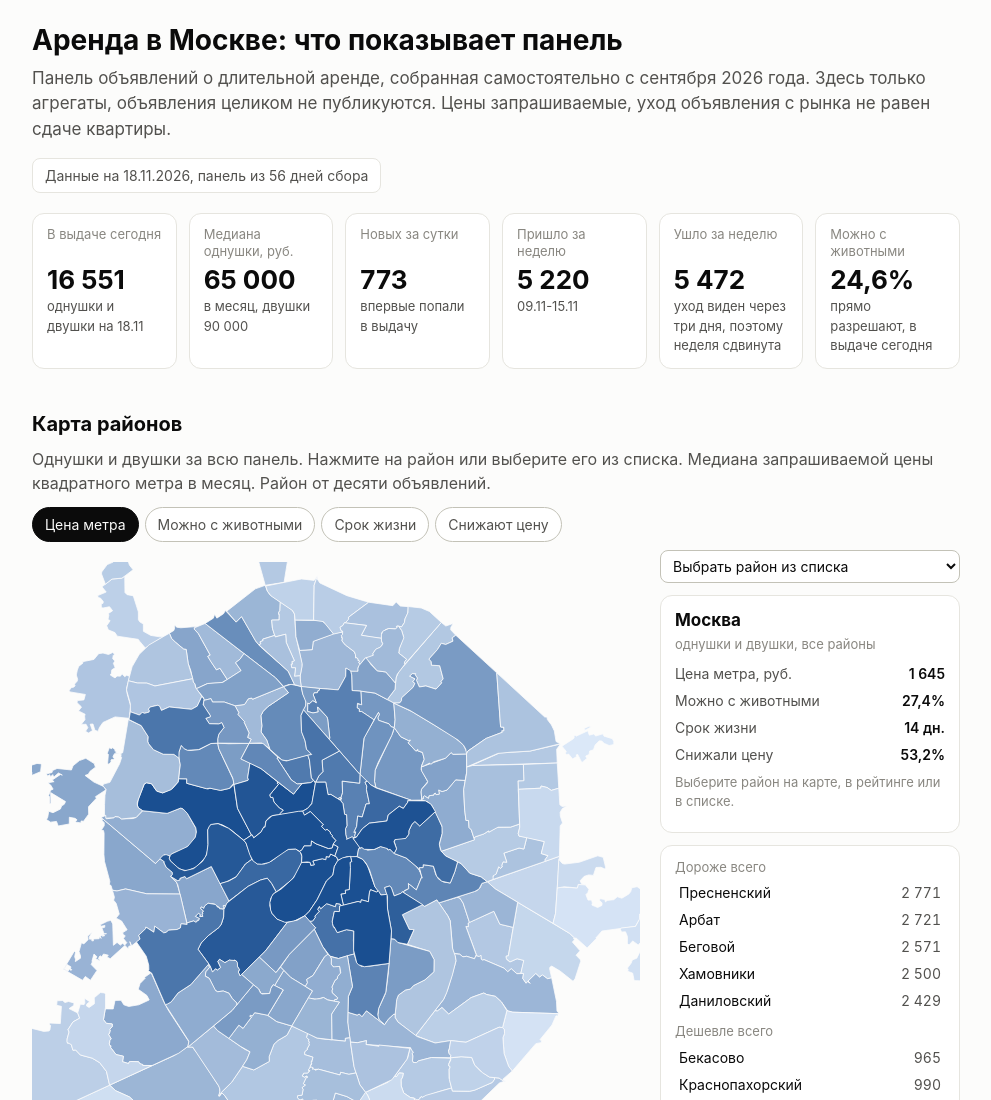
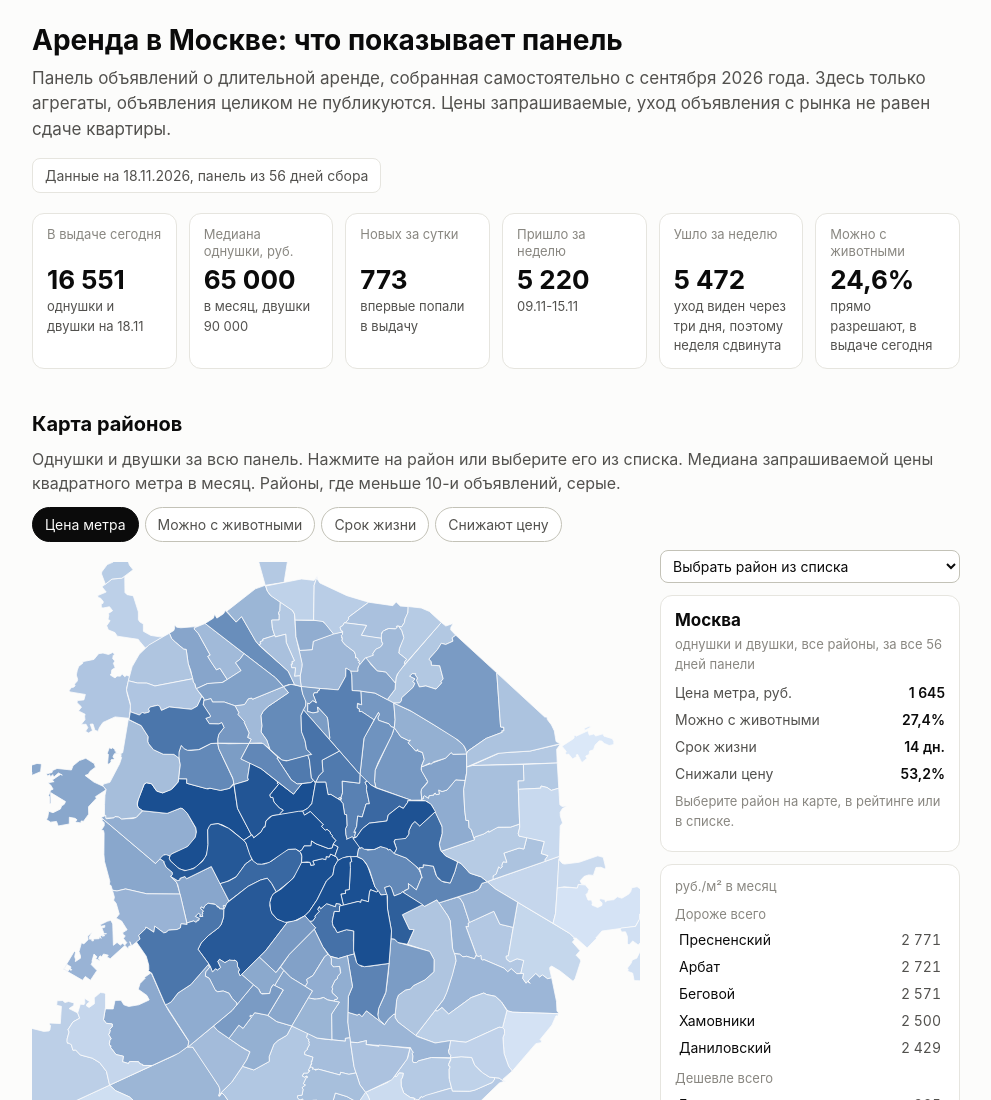
Before and after one commit to nata2627/msk-rent-market, a plain HTML site: page site/index.html in a window 1280 px wide. Shown: the top 1100 px of the page, without its empty margins (144-1135 px from the left). Drawn offline with nearby package versions, Linux system fonts and the light colour scheme; files whose address does not match are found by name.

Commit message:
Подписи карты районов цифрами, единица над рейтингом, карточка Москвы за всю панель

```diff
--- a/site/index.html
+++ b/site/index.html
@@ -342,16 +342,16 @@ function kpis(data) {
 const METRICS = [
   {id: "ppm", label: "Цена метра", unit: "руб./м² в месяц", get: d => d.ppm, fmt: ru, city: c => c.ppm,
    top: "Дороже всего", bottom: "Дешевле всего",
-   note: "Медиана запрашиваемой цены квадратного метра в месяц. Район от десяти объявлений."},
+   note: "Медиана запрашиваемой цены квадратного метра в месяц. Районы, где меньше 10-и объявлений, серые."},
   {id: "pets", label: "Можно с животными", unit: "% объявлений, где прямо разрешают", get: d => d.pets_allowed_pct,
    fmt: pctS, city: c => c.pets_allowed_pct, top: "Чаще разрешают", bottom: "Реже разрешают",
    note: "«По договоренности» и «не указано» в долю не входят: молчание о животных не равно ни разрешению, ни запрету."},
   {id: "life", label: "Срок жизни", unit: "дней до снятия, медиана", get: d => d.life_days,
    fmt: v => v + " дн.", city: c => c.life_days, top: "Висят дольше", bottom: "Уходят быстрее",
-   note: "Каплан-Мейер с поздним вхождением, район от пятидесяти объявлений. Снятие объявления не равно сдаче квартиры."},
+   note: "Каплан-Мейер с поздним вхождением. Районы, где меньше 50-и объявлений, серые. Снятие объявления не равно сдаче квартиры."},
   {id: "cuts", label: "Снижают цену", unit: "% снизивших хотя бы раз", get: d => d.cut_pct,
    fmt: pctS, city: c => c.cut_pct, top: "Снижают чаще", bottom: "Снижают реже",
-   note: "Среди объявлений, которые панель видела неделю и дольше, иначе район с долгими объявлениями выглядел бы районом, где чаще снижают. Район от пятидесяти объявлений."},
+   note: "Среди объявлений, которые панель видела неделю и дольше, иначе район с долгими объявлениями выглядел бы районом, где чаще снижают. Районы, где меньше 50-и объявлений, серые."},
 ];
 
 async function mapSection(data) {
@@ -446,7 +446,7 @@ async function mapSection(data) {
     const rows = data.districts.filter(d => metric.get(d) != null).sort((x, y) => metric.get(y) - metric.get(x));
     const li = d => `<li><button data-d="${d.district}"><span>${d.district}</span><span>${metric.fmt(metric.get(d))}</span></button></li>`;
     const el = document.getElementById("rank");
-    el.innerHTML = `<ul class="rank"><li class="h">${metric.top}</li>${rows.slice(0, 5).map(li).join("")}` +
+    el.innerHTML = `<div class="sub">${metric.unit}</div><ul class="rank"><li class="h">${metric.top}</li>${rows.slice(0, 5).map(li).join("")}` +
       `<li class="h">${metric.bottom}</li>${rows.slice(-5).reverse().map(li).join("")}</ul>`;
     el.querySelectorAll("button").forEach(b => b.addEventListener("click", () => select(b.dataset.d)));
   }
@@ -465,7 +465,7 @@ async function mapSection(data) {
     const c = data.city || {}, el = document.getElementById("card"), d = sel;
     const row = (k, v, s) => `<div class="r"><span>${k}</span><b>${v}</b></div>${s ? `<div class="n">${s}</div>` : ""}`;
     if (!d) {
-      el.innerHTML = `<h3>Москва</h3><div class="sub">однушки и двушки, все районы</div>` +
+      el.innerHTML = `<h3>Москва</h3><div class="sub">однушки и двушки, все районы, за все ${data.panel_days} дней панели</div>` +
         (c.ppm ? row("Цена метра, руб.", ru(c.ppm)) : "") +
         (c.pets_allowed_pct != null ? row("Можно с животными", pctS(c.pets_allowed_pct)) : "") +
         (c.life_days != null ? row("Срок жизни", c.life_days + " дн.") : "") +
```
